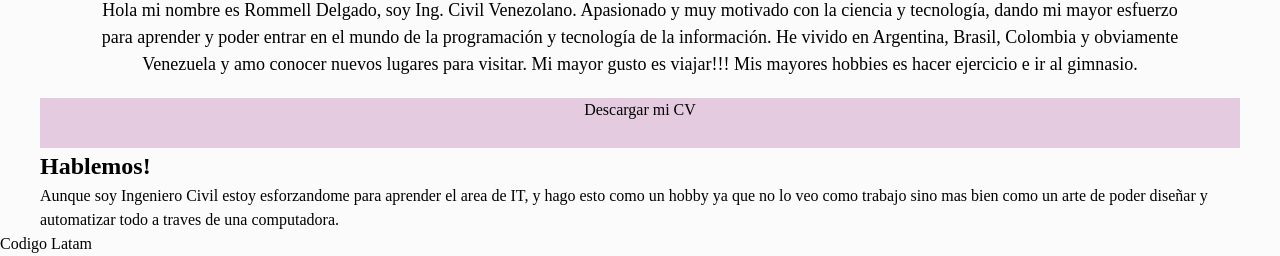
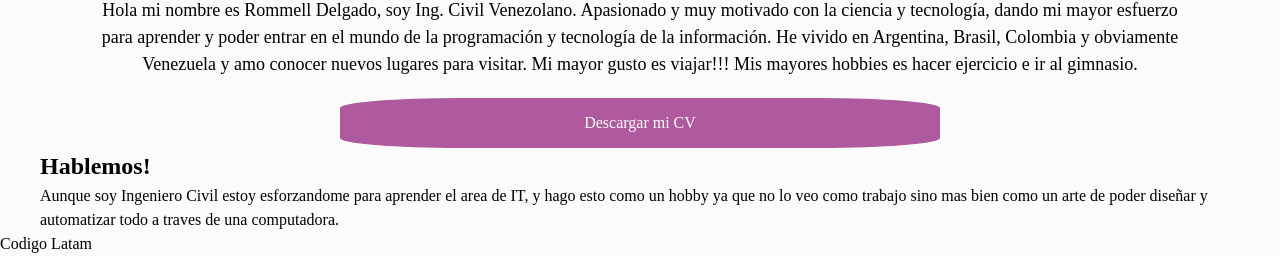
Before and after one commit to ingrommell/mi-proyecto, a plain HTML site: page index.html in a window 1280 px wide. Shown: the part 611-867 px from the top of the page. Drawn offline with Linux system fonts and the light colour scheme.

Commit message:
Boton CV border radius

```diff
--- a/css/styles.css
+++ b/css/styles.css
@@ -76,9 +76,16 @@ h1{
 }
 
 #boton_cv{
-  background-color: rgba(175, 89, 158, 0.3);
+  display:flex;
+  justify-content: center;
+  align-items:center;
+  background-color: #af599e;
   text-align: center;
   height: 50px;
+  color:white;
+  width: 50%;
+  margin:auto;
+  border-radius:20%;
 }
 
 ul {
```
